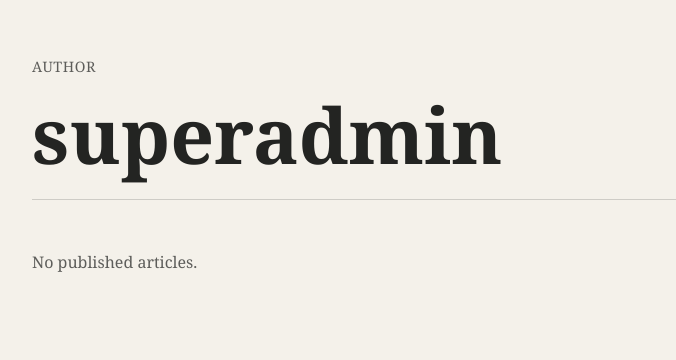
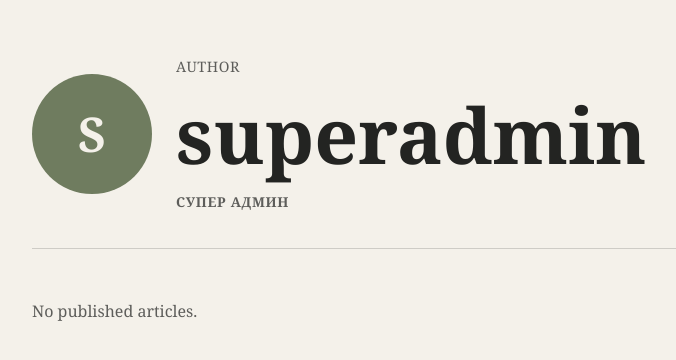
Before and after one commit to JstRogan/Northbyte, a Django app: page /accounts/authors/superadmin/ in a window 1280 px wide. Shown: the part 78-438 px from the top of the page, without its empty margins (42-718 px from the left). Run offline with Django 5.2, Linux system fonts and the light colour scheme; data comes from the database, SQL or seed files in the repository; both versions use the stored data as it was after the commit.

Commit message:
Added some templates

```diff
--- a/accounts/templates/accounts/author_detail.html
+++ b/accounts/templates/accounts/author_detail.html
@@ -1,10 +1,21 @@
 {% extends "base.html" %}
 {% block title %}{{ profile_user.username }} - Northbyte{% endblock %}
 {% block content %}
-<section class="section-head">
-    <div>
-        <p class="eyebrow">Author</p>
-        <h1>{{ profile_user.username }}</h1>
+<section class="section-head user-profile">
+    <div class="user-info">
+        {% if profile_user.avatar %}
+            <img src="{{ profile_user.avatar.url }}" alt="{{ profile_user.username }}" class="profile-avatar">
+        {% else %}
+            <div class="avatar-placeholder">{{ profile_user.username|first|upper }}</div>
+        {% endif %}
+        <div class="user-details">
+            <p class="eyebrow">Author</p>
+            <h1>{{ profile_user.username }}</h1>
+            {% if profile_user.bio %}
+                <p class="user-bio">{{ profile_user.bio }}</p>
+            {% endif %}
+            <p class="user-role">{{ profile_user.get_role_display }}</p>
+        </div>
     </div>
 </section>
 <div class="article-grid">
--- a/static/css/site.css
+++ b/static/css/site.css
@@ -288,6 +288,56 @@ td {
     gap: 18px;
 }
 
+.user-profile {
+    align-items: center;
+}
+
+.user-info {
+    display: flex;
+    align-items: center;
+    gap: 24px;
+}
+
+.profile-avatar {
+    width: 120px;
+    height: 120px;
+    border-radius: 50%;
+    object-fit: cover;
+    border: 2px solid var(--line);
+}
+
+.avatar-placeholder {
+    width: 120px;
+    height: 120px;
+    border-radius: 50%;
+    background: var(--accent);
+    color: var(--paper);
+    display: flex;
+    align-items: center;
+    justify-content: center;
+    font-size: 3rem;
+    font-weight: 700;
+}
+
+.user-details h1 {
+    margin-bottom: 8px;
+}
+
+.user-bio {
+    font-size: 1.1rem;
+    color: var(--ink);
+    margin: 8px 0;
+    max-width: 600px;
+}
+
+.user-role {
+    font-size: 0.85rem;
+    color: var(--ink-soft);
+    text-transform: uppercase;
+    letter-spacing: 0.05em;
+    font-weight: 700;
+}
+
 .empty {
     color: var(--ink-soft);
 }
```
Also changed, not shown: accounts/templates/accounts/dashboard.html (+15 -4 lines), db.sqlite3.
